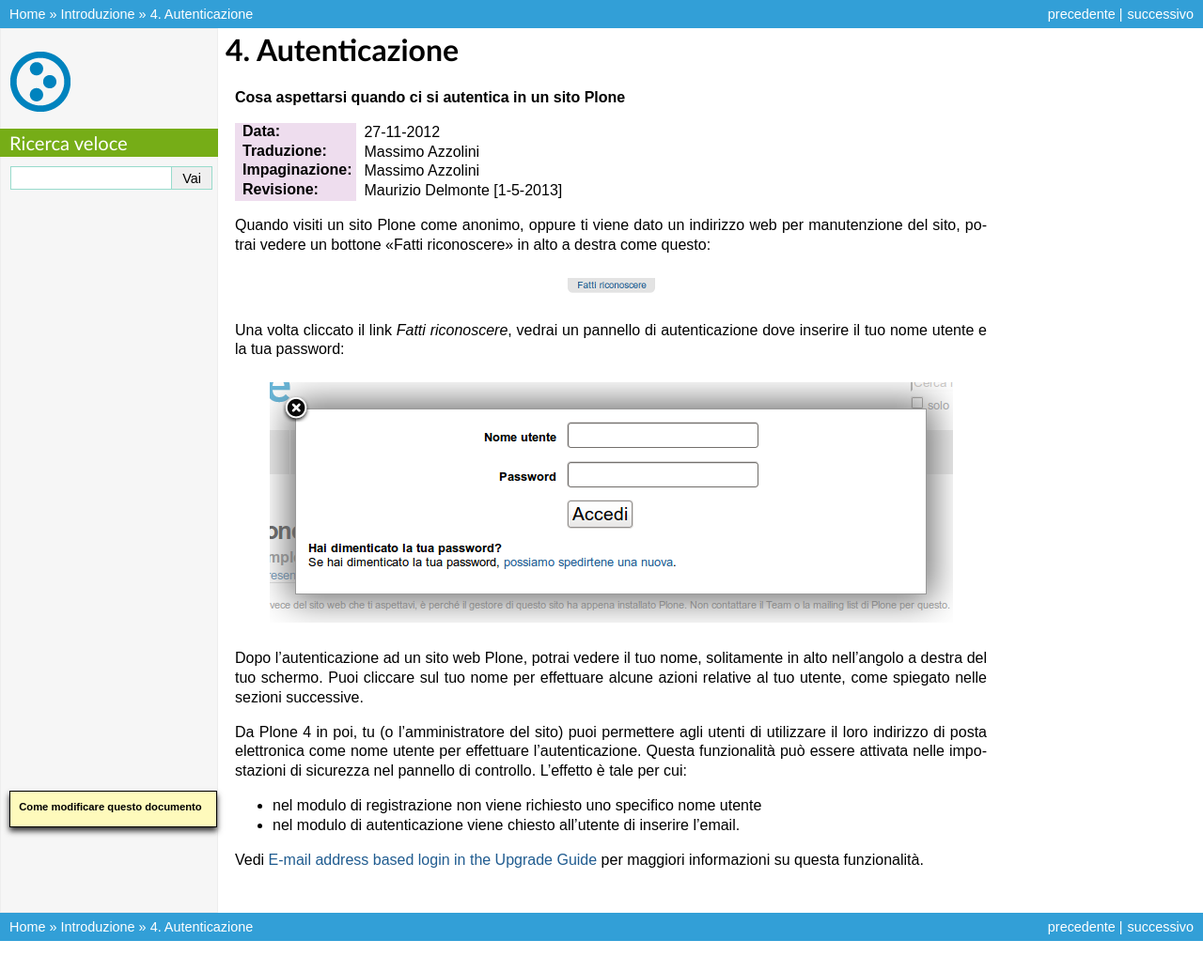
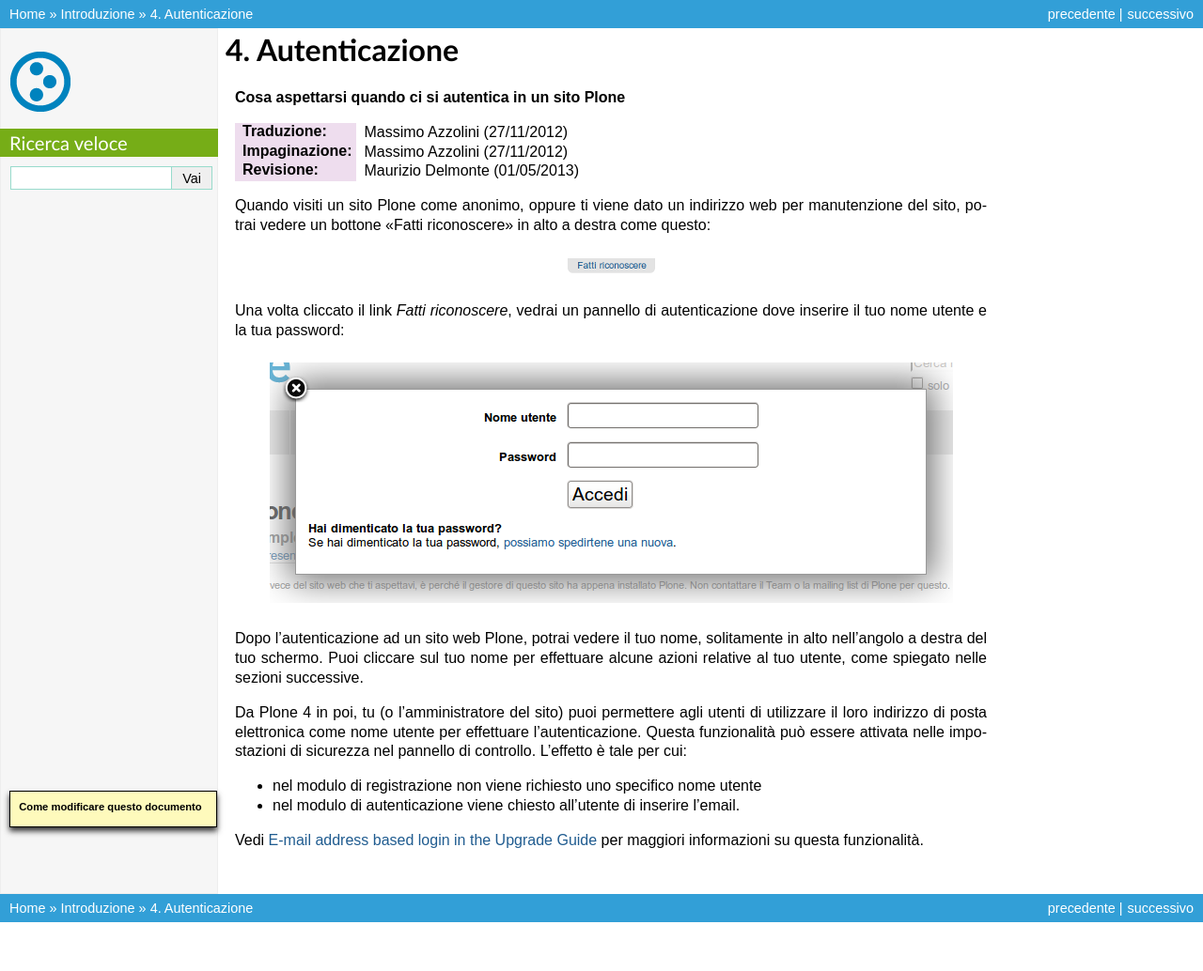
Before and after one commit to plone-it/collective.italiandocumentation, a Sphinx documentation site: the page built from source/introduction/logging-in.rst, in a window 1280 px wide. Shown: the whole page at 94% size. Built offline with Sphinx 7.4.7, drawn with Linux system fonts in a browser that asks for light colours; pages that are not in the unit, such as notebooks, are missing from menus.

Commit message:
Updated  meta info about translation process

```diff
--- a/source/introduction/logging-in.rst
+++ b/source/introduction/logging-in.rst
@@ -3,10 +3,9 @@
 
 **Cosa aspettarsi quando ci si autentica in un sito Plone**
 
-:Data: 27-11-2012
-:Traduzione: Massimo Azzolini
-:Impaginazione: Massimo Azzolini
-:Revisione: Maurizio Delmonte [1-5-2013]
+:Traduzione: Massimo Azzolini (27/11/2012)
+:Impaginazione: Massimo Azzolini (27/11/2012)
+:Revisione: Maurizio Delmonte (01/05/2013)
 
 
 Quando visiti un sito Plone come anonimo, oppure ti viene dato un
```
Also changed, not shown: source/introduction/conceptual-overview.rst (+3 -4 lines), source/introduction/setting-your-preferences.rst (+3 -4 lines), source/introduction/user-accounts-and-roles.rst (+3 -4 lines), source/introduction/visual-design-of-plone.rst (+3 -4 lines), source/introduction/your-dashboard.rst (+3 -4 lines).
